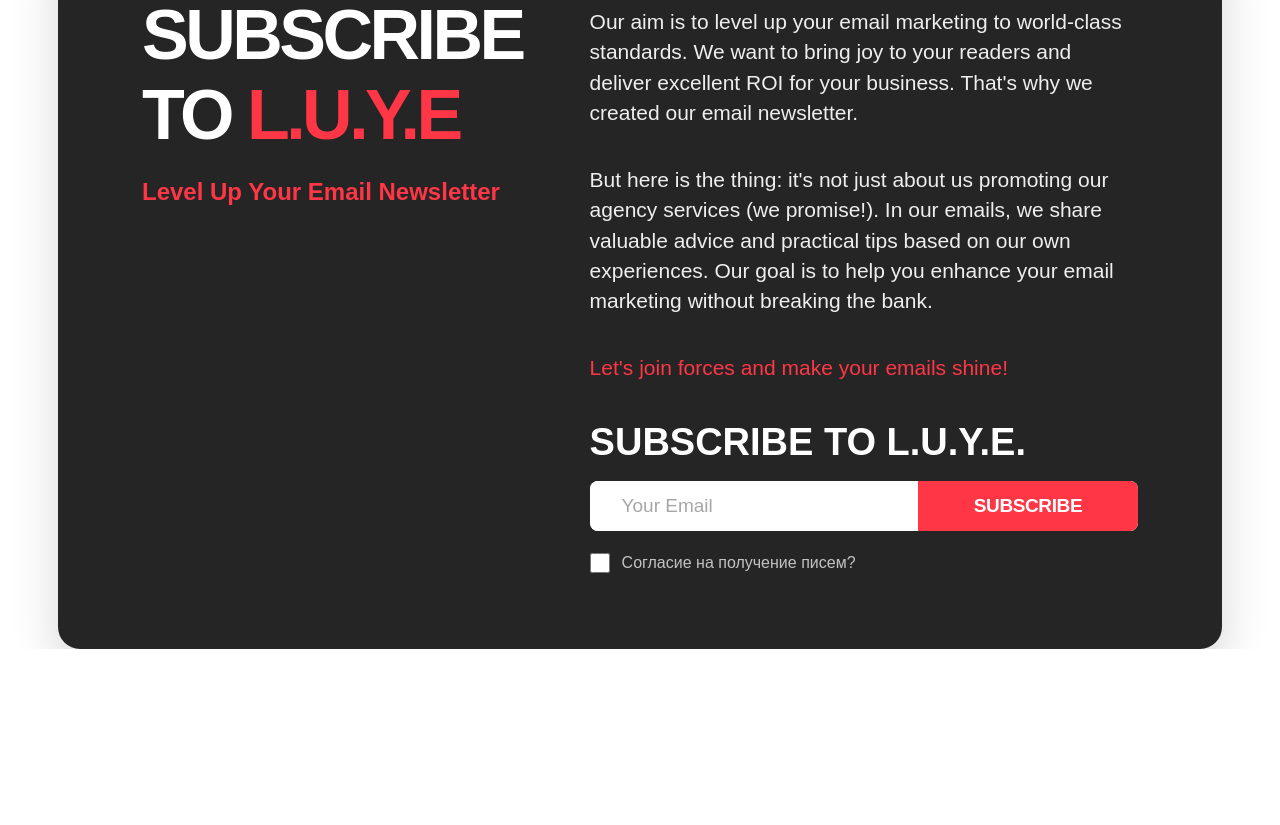
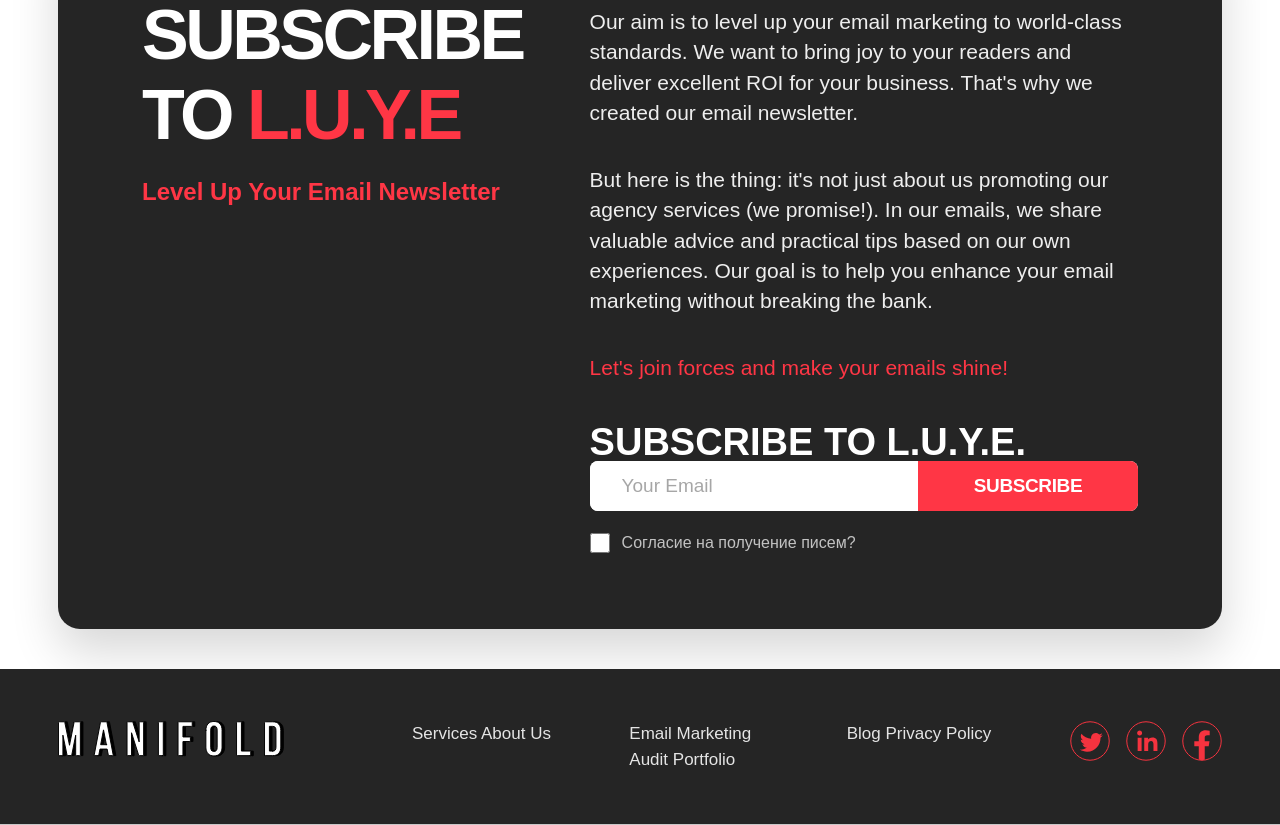
Before and after one commit to Ibrohim-farsi/marketing, a website: page index.html in a window 1280 px wide. Shown: the part 3879-4704 px from the top of the page. Before the commit the page ends 4528 px from the top, so only its background shows below. Drawn offline with Linux system fonts and the light colour scheme; files whose address does not match are found by name.

Commit message:
ADD: FOR FOOTER SECTION

```diff
--- a/index.html
+++ b/index.html
@@ -496,7 +496,7 @@
                     Subscribe To L.U.Y.E.
                   </h3>
 
-                  <form class="mt-5" action="#" method="post">
+                  <form>
                     <div class="flex flex-col overflow-hidden rounded-[8px] bg-white sm:flex-row">
                       <input
                         type="email"
@@ -505,7 +505,7 @@
                         class="h-[58px] w-full border-0 bg-white px-5 text-[15px] font-light text-black outline-none placeholder:text-black/35 sm:h-[64px] sm:px-7 sm:text-[17px] lg:h-[50px] lg:px-8 lg:text-[19px]"
                       />
                       <button
-                        type="submit"
+
                         class="h-[58px] shrink-0 bg-[#ff3645] px-8 text-[15px] font-bold uppercase tracking-[-0.02em] text-white transition-colors duration-200 hover:bg-[#ff2436] sm:h-[64px] sm:min-w-[220px] sm:px-10 sm:text-[17px] lg:h-[50px] lg:min-w-[220px] lg:px-12 lg:text-[19px]"
                       >
                         Subscribe
@@ -527,4 +527,50 @@
         </div>
       </section>
     </main>
+      <footer class="bg-[#252525]">
+      <div class="mx-auto max-w-[1920px] border-b border-white/75 px-5 mt-10 py-10 sm:px-8 sm:py-12 lg:px-[58px] lg:py-[52px]">
+        <div class="grid gap-10 lg:grid-cols-[280px_minmax(0,1fr)_auto] lg:items-start lg:gap-[74px]">
+          <a href="#" class="justify-self-center lg:justify-self-start">
+            <img
+              src="./src/img/TEXT_LOGO.svg"
+              alt="Manifold"
+              class="h-[28px] w-auto sm:h-[30px] lg:h-[36px]"
+            />
+          </a>
+
+          <nav
+            aria-label="Footer"
+            class="grid grid-cols-1 gap-6 text-center text-[15px] text-white/88 sm:grid-cols-2 sm:text-left lg:grid-cols-3 lg:gap-x-[68px] lg:gap-y-5 lg:text-[17px]"
+          >
+            <div class="space-y-5">
+              <a>Services</a>
+              <a">About Us</a>
+            </div>
+
+            <div class="space-y-5">
+              <a">Email Marketing Audit</a>
+              <a ">Portfolio</a>
+            </div>
+
+            <div class="space-y-5 sm:col-span-2 lg:col-span-1">
+              <a >Blog</a>
+              <a>Privacy Policy</a>
+            </div>
+          </nav>
+
+          <div class="flex items-center justify-center gap-4 lg:justify-end">
+            <a href="#" aria-label="Twitter" class="transition-transform duration-200 hover:scale-105">
+              <img src="./src/img/TW.svg" alt="" aria-hidden="true" class="h-10 w-10" />
+            </a>
+            <a href="#" aria-label="LinkedIn" class="transition-transform duration-200 hover:scale-105">
+              <img src="./src/img/INST.svg" alt="" aria-hidden="true" class="h-10 w-10" />
+            </a>
+            <a href="#" aria-label="Facebook" class="transition-transform duration-200 hover:scale-105">
+              <img src="./src/img/FACEBOOK.svg" alt="" aria-hidden="true" class="h-10 w-10" />
+            </a>
+          </div>
+        </div>
+      </div>
+    </footer>
+
 </body>
```
Also changed, not shown: src/output.css.
